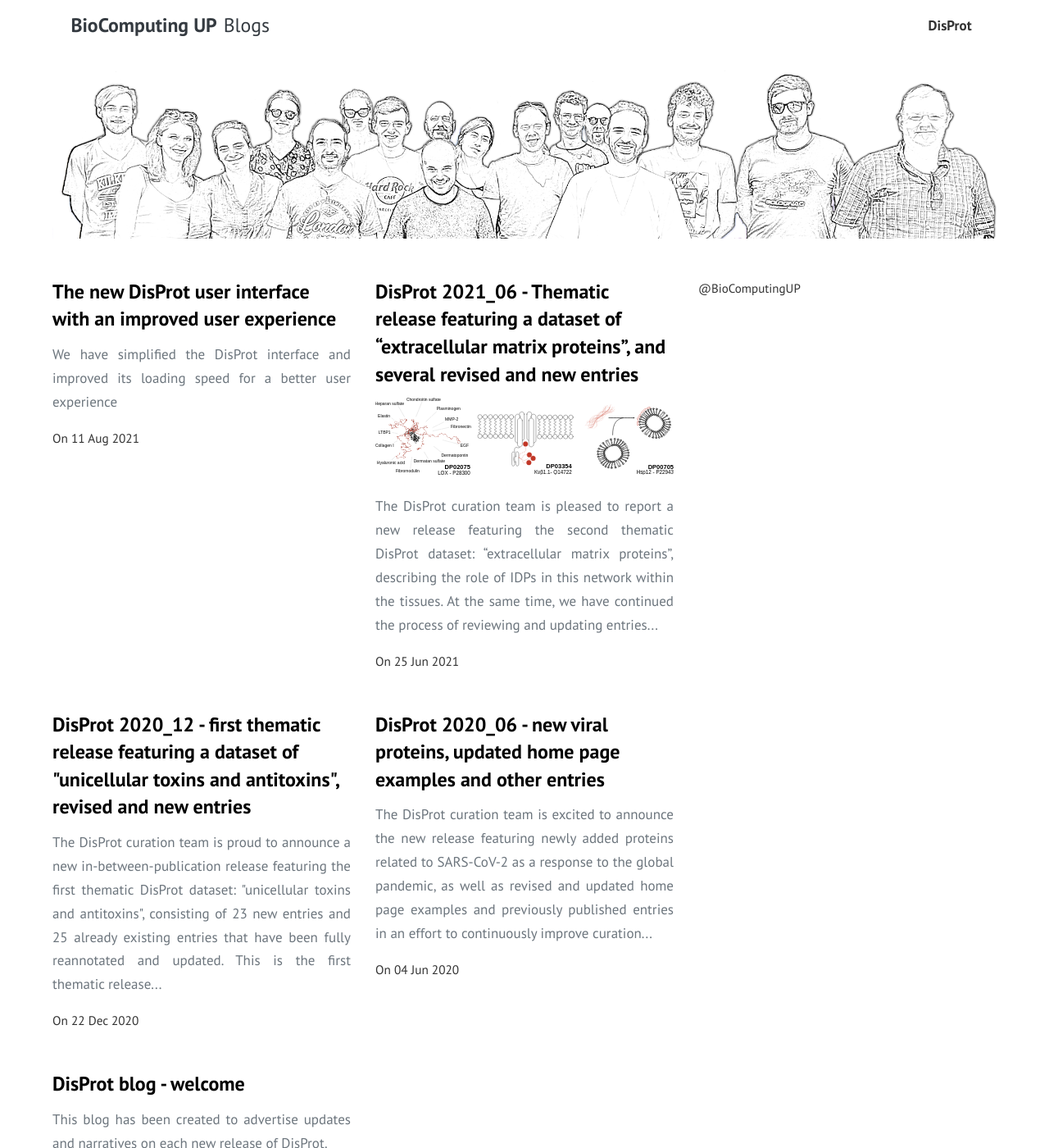
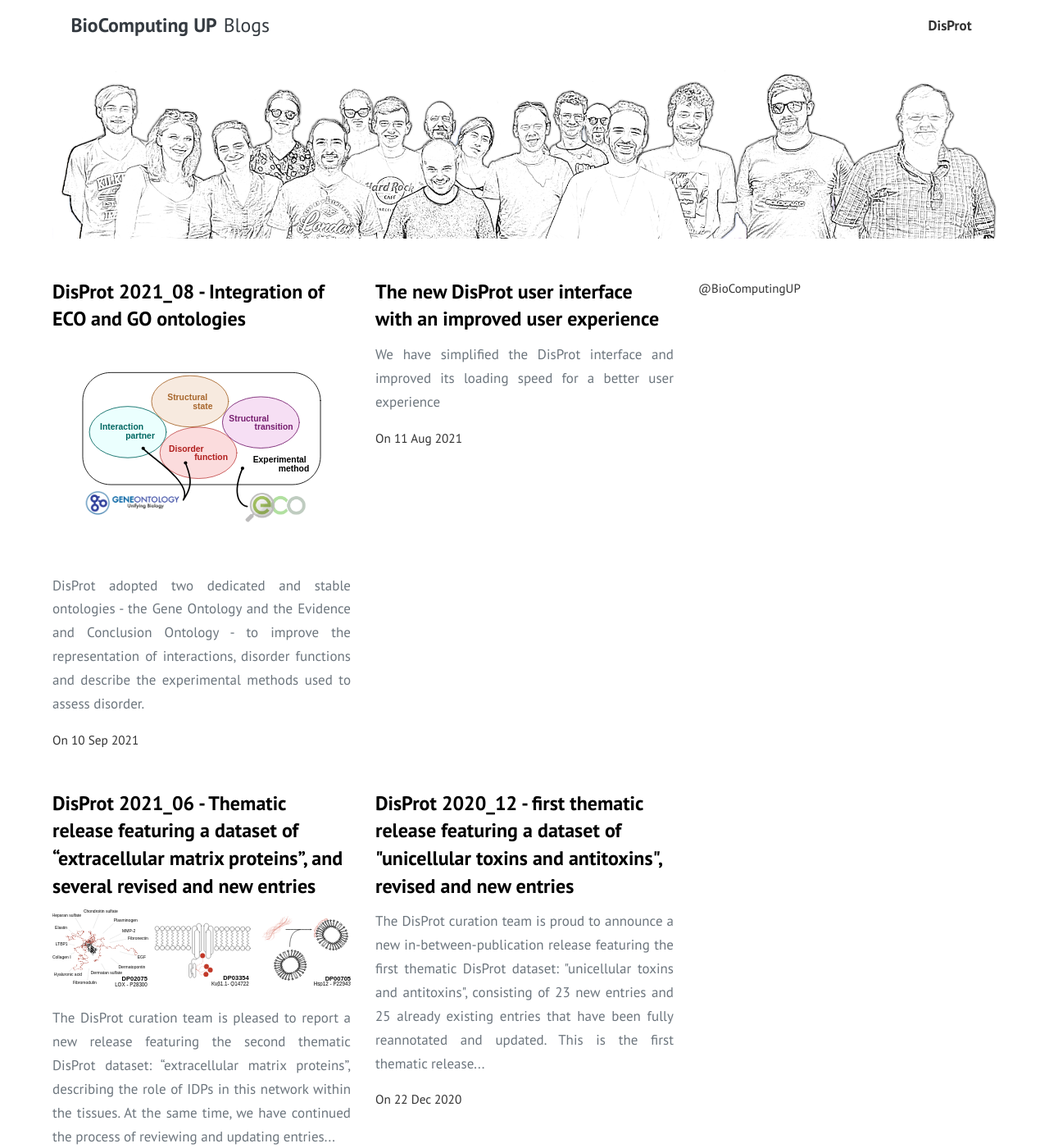
Before and after one commit to BioComputingUP/BioComputingUP.github.io, a Jekyll site: the page built from index.html, in a window 1280 px wide and 1400 px high. Shown: the whole window at 82% size. Built offline with Jekyll 4.4.1, drawn with Linux system fonts in a browser that asks for light colours; the list of posts is cut into pages by our own code; comment, search, counter and statistics services are not loaded.

Commit message:
new blogpost about the release 2021_08

```diff
--- a/_posts/2021-08-11-new_webinterface.markdown
+++ b/_posts/2021-08-11-new_webinterface.markdown
@@ -9,7 +9,7 @@
 <h2></h2>
 IDPs are a trending topic, and we think scientists should not have to worry about how to access data but only about how to improve their research. We released a new [DisProt][disprot-link] web interface that enhances user experience while preserving a familiar behavior.
 
-We updated the DisProt application source code to <i>Angular</i> version 12, for a faster loading time and adopted the brand new <i>Bootstrap</i>, version [version 5][bootstrap-blogpost-link] for a better look & feel. The DisProt interface is now more intuitive, thanks to a minimalistic, consistent design between different components.
+We updated the DisProt application source code to <i>Angular</i> version 12, for a faster loading time and adopted the brand new <i>Bootstrap</i>, [version 5][bootstrap-blogpost-link] for a better look & feel. The DisProt interface is now more intuitive, thanks to a minimalistic, consistent design between different components.
 
 To allow the best user experience we encourage our users to update their browser to the latest version. Compatible browsers are: Firefox 60+, Safari 10+, iOS Safari 10+, Chrome 60+, Android 6+.
 
--- /dev/null
+++ b/_posts/2021-09-10-release 2021_08.markdown
@@ -0,0 +1,17 @@
+---
+layout: post
+title:  'DisProt 2021_08 - Integration of ECO and GO ontologies'
+date:   2021-09-10 10:00:00 +0200
+author: "Edoardo Salladini, András Hatos and Federica Quaglia"
+headline: 'DisProt adopted two dedicated and stable ontologies - the Gene Ontology and the Evidence and Conclusion Ontology - to improve the representation of interactions, disorder functions and describe the experimental methods used to assess disorder.'
+topic: "disprot"
+image: assets/figures/Release2021_08_Graphicalabstract.svg
+---
+
+DisProt is now using two specific ontologies to improve the interoperability and the consistency of our manually curated annotations. We adopted the [Gene Ontology (GO)][pub-2] to annotate functions and interactions, and the [Evidence and Conclusion Ontology (ECO)][pub-2] to annotate the techniques used to assess the disorder.
+We invite you to explore our [About page][about-link] to get familiar with the ontologies in DisProt.
+
+
+[pub-1]: https://doi.org/10.1093/nar/gky1036
+[pub-2]: https://doi.org/10.1038/75556
+[about-link]: https://disprot.org/about
```
Also changed, not shown: assets/figures/Release2021_08_Graphicalabstract.svg (added).
